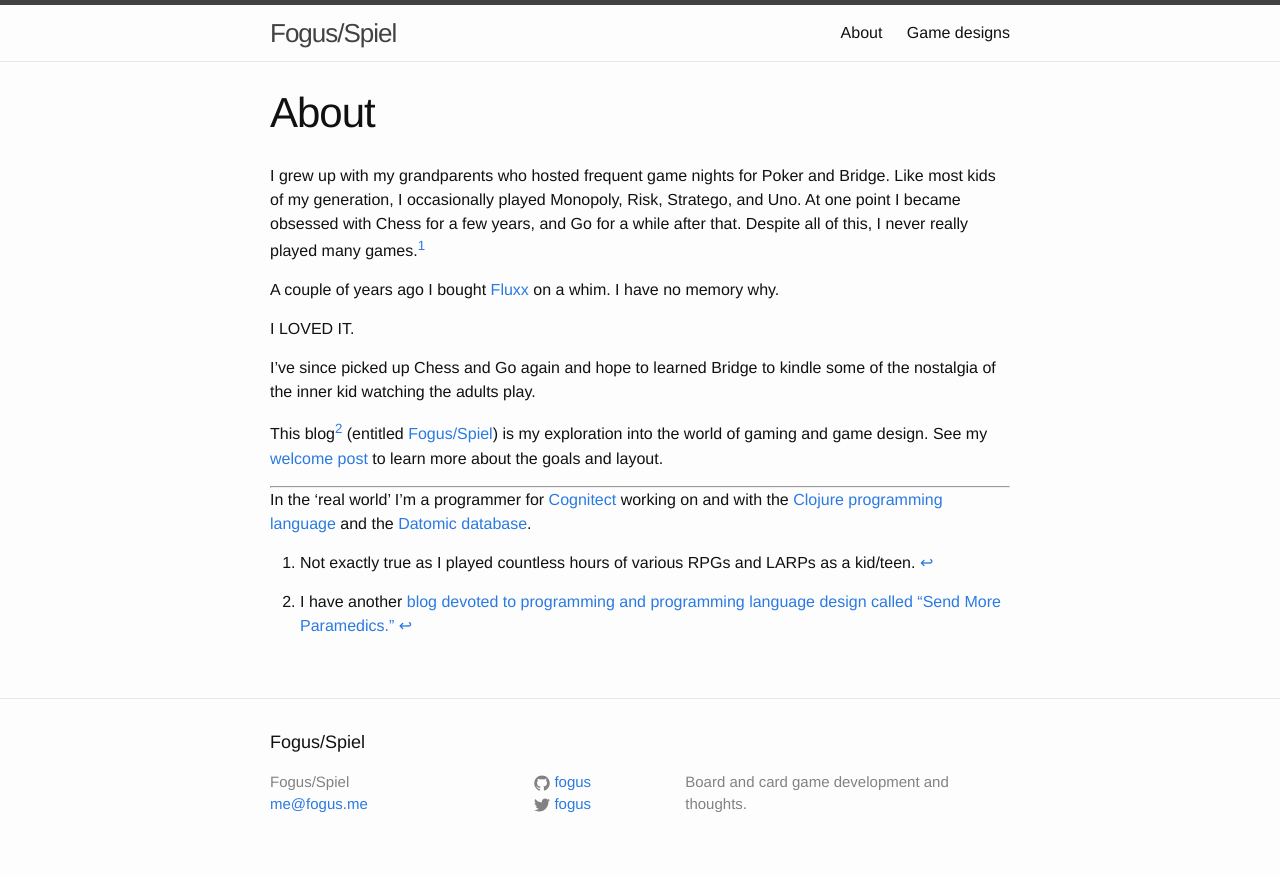
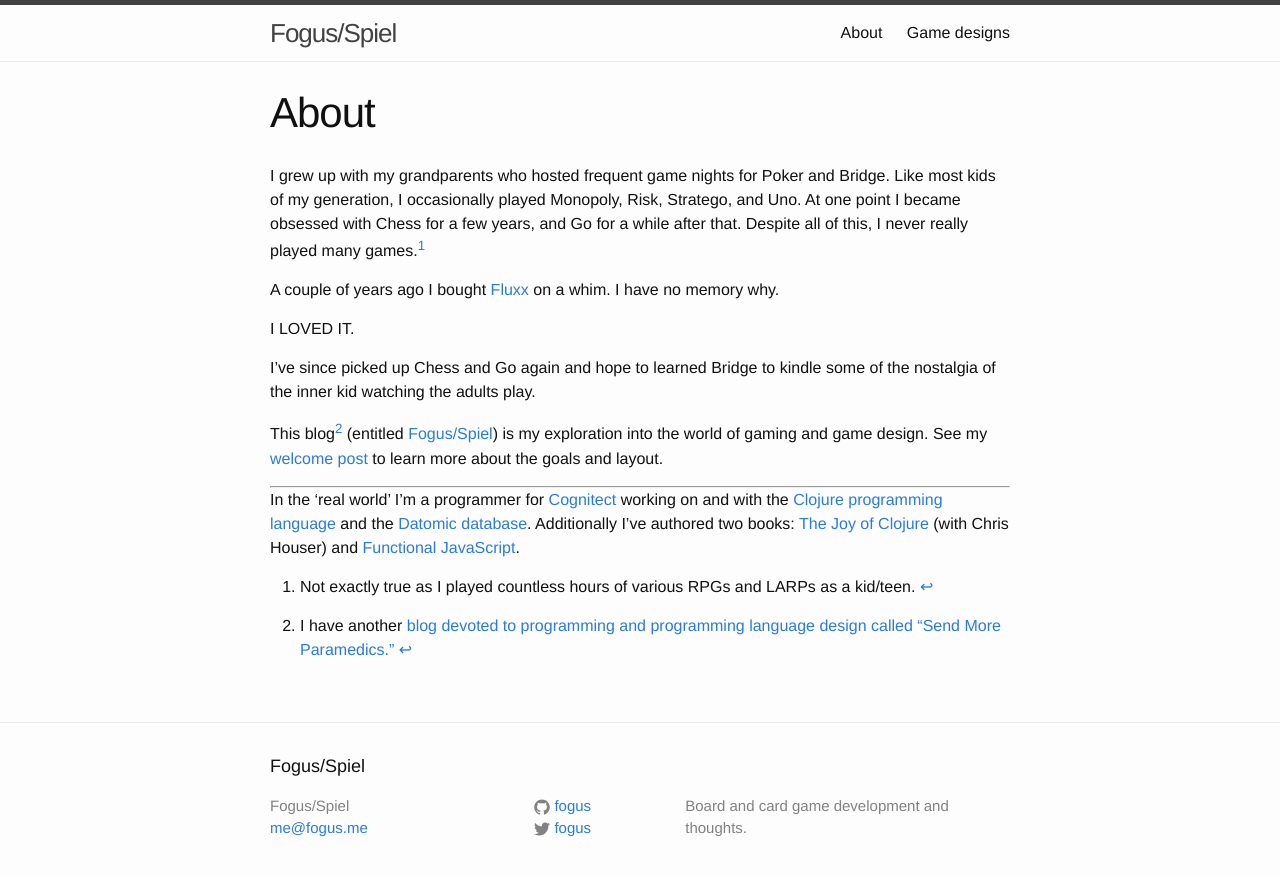
Before and after one commit to fogus/spiel, a Jekyll site: the page built from about.md, in a window 1280 px wide. Shown: the top 876 px of the page. Built offline with Jekyll 4.4.1, drawn with Linux system fonts in a browser that asks for light colours.

Commit message:
About tweaks

```diff
--- a/about.md
+++ b/about.md
@@ -16,7 +16,7 @@ This blog[^1] (entitled [Fogus/Spiel](http://fogus.github.io/spiel/)) is my expl
 
 ---
 
-In the 'real world' I'm a programmer for [Cognitect](http://www.cognitect.com) working on and with the [Clojure programming language](http://www.clojure.org) and the [Datomic database](http://www.datomic.com).
+In the 'real world' I'm a programmer for [Cognitect](http://www.cognitect.com) working on and with the [Clojure programming language](http://www.clojure.org) and the [Datomic database](http://www.datomic.com).  Additionally I've authored two books: [The Joy of Clojure](http://www.joyofclojure.com) (with Chris Houser) and [Functional JavaScript](http://www.functionaljavascript.com).
 
 
 [^0]: Not exactly true as I played countless hours of various RPGs and LARPs as a kid/teen.
```
Also changed, not shown: 2 other files.
